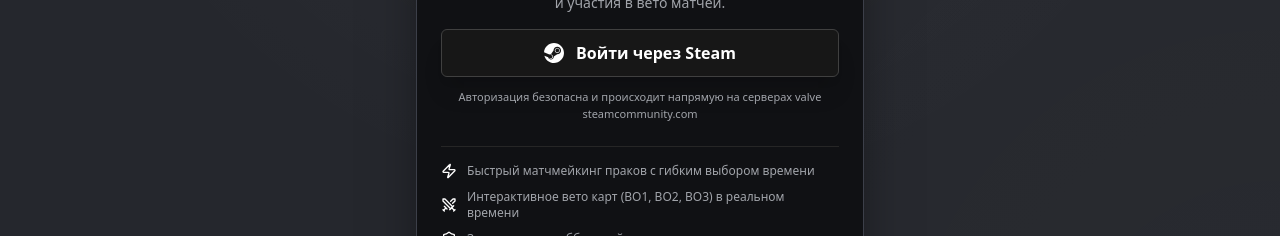
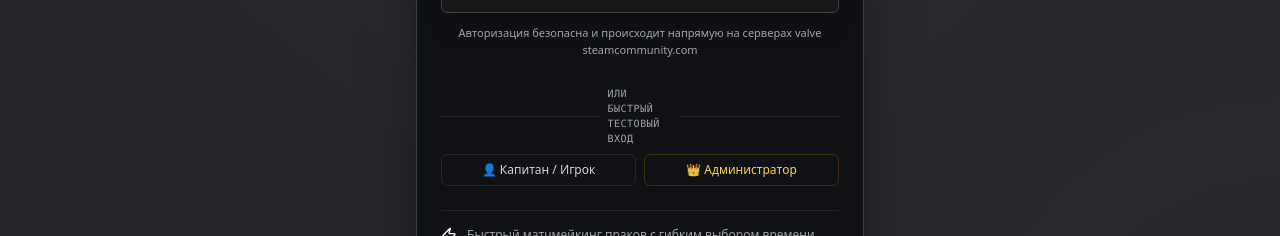
Before and after one commit to knjazx/ascentpracc, a Next.js app: page /login in a window 1280 px wide. Shown: the part 393-629 px from the top of the page. Built offline with nearby package versions, Linux system fonts and the light colour scheme; no server answers.

Commit message:
Fix Steam OpenID authentication: realm trailing slash, dynamic origin, and resilient callback verification

```diff
--- /dev/null
+++ b/src/app/api/auth/dev-login/route.ts
@@ -0,0 +1,65 @@
+import { NextRequest, NextResponse } from 'next/server';
+import prisma from '@/lib/prisma';
+import {
+  AUTH_COOKIE_NAME,
+  AUTH_COOKIE_MAX_AGE,
+  sanitizeNextUrl,
+  getRequestBaseUrl,
+} from '@/lib/auth';
+import { signUserToken } from '@/lib/jwt';
+import { Role } from '@prisma/client';
+
+export async function GET(request: NextRequest) {
+  const { searchParams } = new URL(request.url);
+  const roleParam = searchParams.get('role')?.toUpperCase();
+  const rawNext = searchParams.get('next');
+  const cleanNext = sanitizeNextUrl(rawNext);
+
+  const isAdmin = roleParam === 'ADMIN';
+  const steamId = isAdmin ? '76561198000000001' : '76561198000000002';
+  const nickname = isAdmin ? 'Ascent Admin' : 'Ascent Captain';
+  const avatarUrl = isAdmin
+    ? 'https://avatars.steamstatic.com/fef49e7fa7e1997310d705b2a6158ff8dc1cdfeb_full.jpg'
+    : 'https://avatars.steamstatic.com/c562e84c980998f86f7e85c7b39f1c7d2c388bc5_full.jpg';
+
+  const user = await prisma.user.upsert({
+    where: { steamId },
+    update: {
+      role: isAdmin ? Role.ADMIN : Role.USER,
+      nickname,
+      avatarUrl,
+    },
+    create: {
+      steamId,
+      nickname,
+      avatarUrl,
+      role: isAdmin ? Role.ADMIN : Role.USER,
+      onboarded: true,
+      timezone: 'Europe/Kyiv',
+    },
+  });
+
+  const token = await signUserToken({
+    userId: user.id,
+    steamId: user.steamId,
+    role: user.role,
+    banned: user.banned,
+    onboarded: user.onboarded,
+  });
+
+  const redirectUrl = new URL(cleanNext, request.url);
+  const response = NextResponse.redirect(redirectUrl);
+
+  const baseUrl = getRequestBaseUrl(request);
+  const isHttps = baseUrl.startsWith('https://');
+
+  response.cookies.set(AUTH_COOKIE_NAME, token, {
+    httpOnly: true,
+    secure: isHttps,
+    sameSite: 'lax',
+    maxAge: AUTH_COOKIE_MAX_AGE,
+    path: '/',
+  });
+
+  return response;
+}
--- a/src/app/api/auth/steam/route.ts
+++ b/src/app/api/auth/steam/route.ts
@@ -1,6 +1,6 @@
 import { NextRequest, NextResponse } from 'next/server';
 import crypto from 'crypto';
-import { NONCE_COOKIE_NAME, NONCE_COOKIE_MAX_AGE, sanitizeNextUrl } from '@/lib/auth';
+import { NONCE_COOKIE_NAME, NONCE_COOKIE_MAX_AGE, sanitizeNextUrl, getRequestBaseUrl } from '@/lib/auth';
 
 export async function GET(request: NextRequest) {
   const { searchParams } = new URL(request.url);
@@ -10,25 +10,37 @@
   // Generate cryptographically secure nonce
   const nonce = crypto.randomUUID();
 
-  const baseUrl = process.env.NEXT_PUBLIC_APP_URL || 'http://localhost:3000';
+  // Dynamically resolve base URL to match where user actually accessed the site
+  const baseUrl = getRequestBaseUrl(request);
   const returnTo = new URL('/api/auth/steam/callback', baseUrl);
   returnTo.searchParams.set('nonce', nonce);
   returnTo.searchParams.set('next', cleanNext);
+
+  // OpenID 2.0 specification requires realm to end with a trailing slash
+  const realm = baseUrl.endsWith('/') ? baseUrl : `${baseUrl}/`;
 
   const steamOpenIdUrl = new URL('https://steamcommunity.com/openid/login');
   steamOpenIdUrl.searchParams.set('openid.ns', 'http://specs.openid.net/auth/2.0');
   steamOpenIdUrl.searchParams.set('openid.mode', 'checkid_setup');
   steamOpenIdUrl.searchParams.set('openid.return_to', returnTo.toString());
-  steamOpenIdUrl.searchParams.set('openid.realm', baseUrl);
+  steamOpenIdUrl.searchParams.set('openid.realm', realm);
   steamOpenIdUrl.searchParams.set('openid.identity', 'http://specs.openid.net/auth/2.0/identifier_select');
   steamOpenIdUrl.searchParams.set('openid.claimed_id', 'http://specs.openid.net/auth/2.0/identifier_select');
 
+  console.log('[Steam Auth] Initiating login redirect:', {
+    baseUrl,
+    realm,
+    returnTo: returnTo.toString(),
+  });
+
   const response = NextResponse.redirect(steamOpenIdUrl.toString());
+
+  const isHttps = baseUrl.startsWith('https://');
 
   // Store nonce in short-lived httpOnly cookie
   response.cookies.set(NONCE_COOKIE_NAME, nonce, {
     httpOnly: true,
-    secure: process.env.NODE_ENV === 'production',
+    secure: isHttps,
     sameSite: 'lax',
     maxAge: NONCE_COOKIE_MAX_AGE,
     path: '/',
--- a/src/app/login/page.tsx
+++ b/src/app/login/page.tsx
@@ -84,6 +84,40 @@
               <p className="text-[11px] text-center text-muted-foreground">
                 Авторизация безопасна и происходит напрямую на серверах valve steamcommunity.com
               </p>
+
+              {/* Quick Dev / Test Login */}
+              <div className="pt-2">
+                <div className="relative flex items-center justify-center my-2">
+                  <div className="border-t border-neutral-800 w-full" />
+                  <span className="bg-card px-2 text-[10px] text-muted-foreground uppercase font-mono tracking-wider">
+                    или быстрый тестовый вход
+                  </span>
+                  <div className="border-t border-neutral-800 w-full" />
+                </div>
+
+                <div className="grid grid-cols-2 gap-2">
+                  <a href={`/api/auth/dev-login?role=USER&next=${encodeURIComponent(next)}`} className="block">
+                    <Button
+                      type="button"
+                      variant="outline"
+                      size="sm"
+                      className="w-full text-xs font-medium border-neutral-800 hover:bg-neutral-800 text-neutral-300"
+                    >
+                      👤 Капитан / Игрок
+                    </Button>
+                  </a>
+                  <a href={`/api/auth/dev-login?role=ADMIN&next=${encodeURIComponent(next)}`} className="block">
+                    <Button
+                      type="button"
+                      variant="outline"
+                      size="sm"
+                      className="w-full text-xs font-medium border-neutral-800 hover:bg-neutral-800 text-amber-300 border-amber-500/20"
+                    >
+                      👑 Администратор
+                    </Button>
+                  </a>
+                </div>
+              </div>
             </div>
 
             {/* Platform Highlights */}
--- a/src/lib/auth.ts
+++ b/src/lib/auth.ts
@@ -1,4 +1,5 @@
 import { cookies } from 'next/headers';
+import type { NextRequest } from 'next/server';
 import prisma from '@/lib/prisma';
 import { verifyUserToken } from '@/lib/jwt';
 import { SafeUser } from '@/types';
@@ -8,6 +9,31 @@
 export const NONCE_COOKIE_NAME = 'cs2_steam_nonce';
 export const AUTH_COOKIE_MAX_AGE = 30 * 24 * 60 * 60; // 30 days in seconds
 export const NONCE_COOKIE_MAX_AGE = 10 * 60; // 10 minutes in seconds
+
+export function getRequestBaseUrl(request: NextRequest): string {
+  // 1. Check proxy forwarding headers (Render, Vercel, Cloudflare, etc.)
+  const forwardedProto = request.headers.get('x-forwarded-proto');
+  const forwardedHost = request.headers.get('x-forwarded-host');
+  if (forwardedHost) {
+    const proto = (forwardedProto || 'https').split(',')[0].trim();
+    return `${proto}://${forwardedHost.split(',')[0].trim()}`;
+  }
+
+  // 2. Check Host header
+  const host = request.headers.get('host');
+  if (host) {
+    const proto = request.nextUrl.protocol ? request.nextUrl.protocol.replace(':', '') : 'http';
+    return `${proto}://${host}`;
+  }
+
+  // 3. Fallback to nextUrl origin
+  if (request.nextUrl.origin && request.nextUrl.origin !== 'null') {
+    return request.nextUrl.origin;
+  }
+
+  // 4. Fallback to environment variable or localhost
+  return process.env.NEXT_PUBLIC_APP_URL || 'http://localhost:3000';
+}
 
 export function toSafeUser(user: User): SafeUser {
   return {
```
Also changed, not shown: src/app/api/auth/steam/callback/route.ts (+38 -13 lines).
